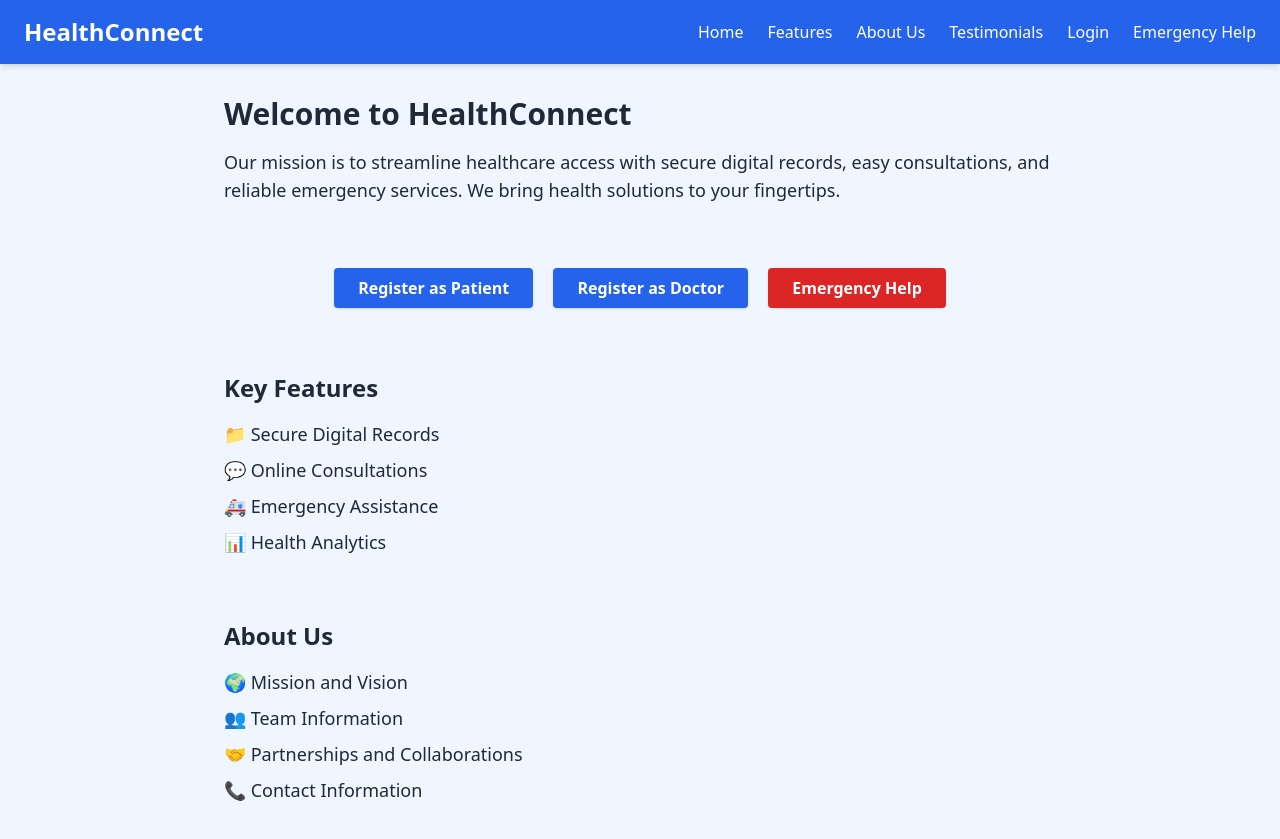
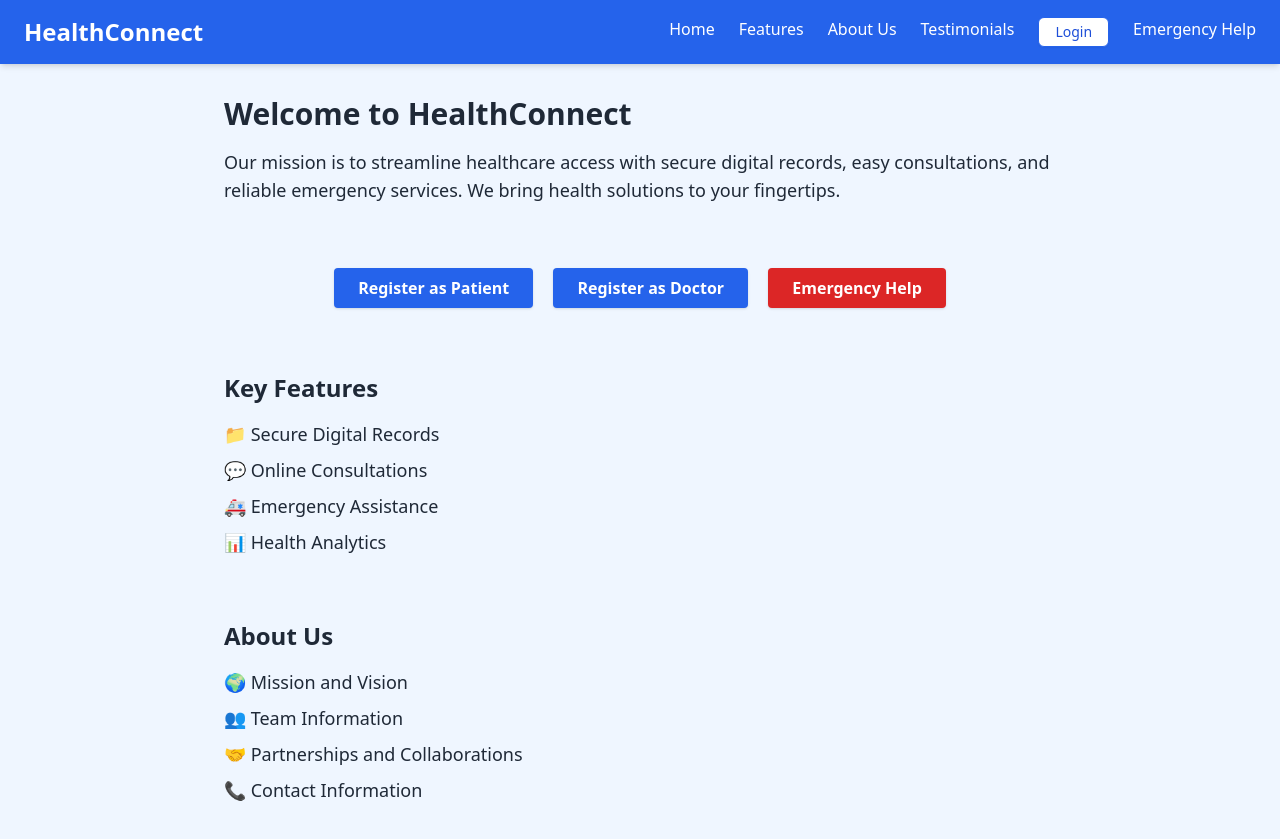
Before and after one commit to mayan-kumar1/Hackathon, a website: page static/index.html in a window 1280 px wide. Shown: the top 839 px of the page. Drawn offline with nearby package versions, Linux system fonts and the light colour scheme.

Commit message:
fixed login button

```diff
--- a/static/index.html
+++ b/static/index.html
@@ -21,7 +21,10 @@
             <a href="#testimonials" class="hover:text-blue-100">Testimonials</a>
           </li>
           <li>
-            <a href="#" onclick="loginPatient()" class="hover:text-blue-100"
+            <a
+              href="#"
+              onclick="loginPatient()"
+              class="inline-flex items-center justify-center px-4 py-1 border border-blue-600 rounded-md shadow-sm text-sm font-medium text-blue-700 bg-white hover:bg-blue-50 focus:outline-none focus:ring-2 focus:ring-offset-2 focus:ring-blue-500 transition-colors duration-200"
               >Login</a
             >
           </li>
```
